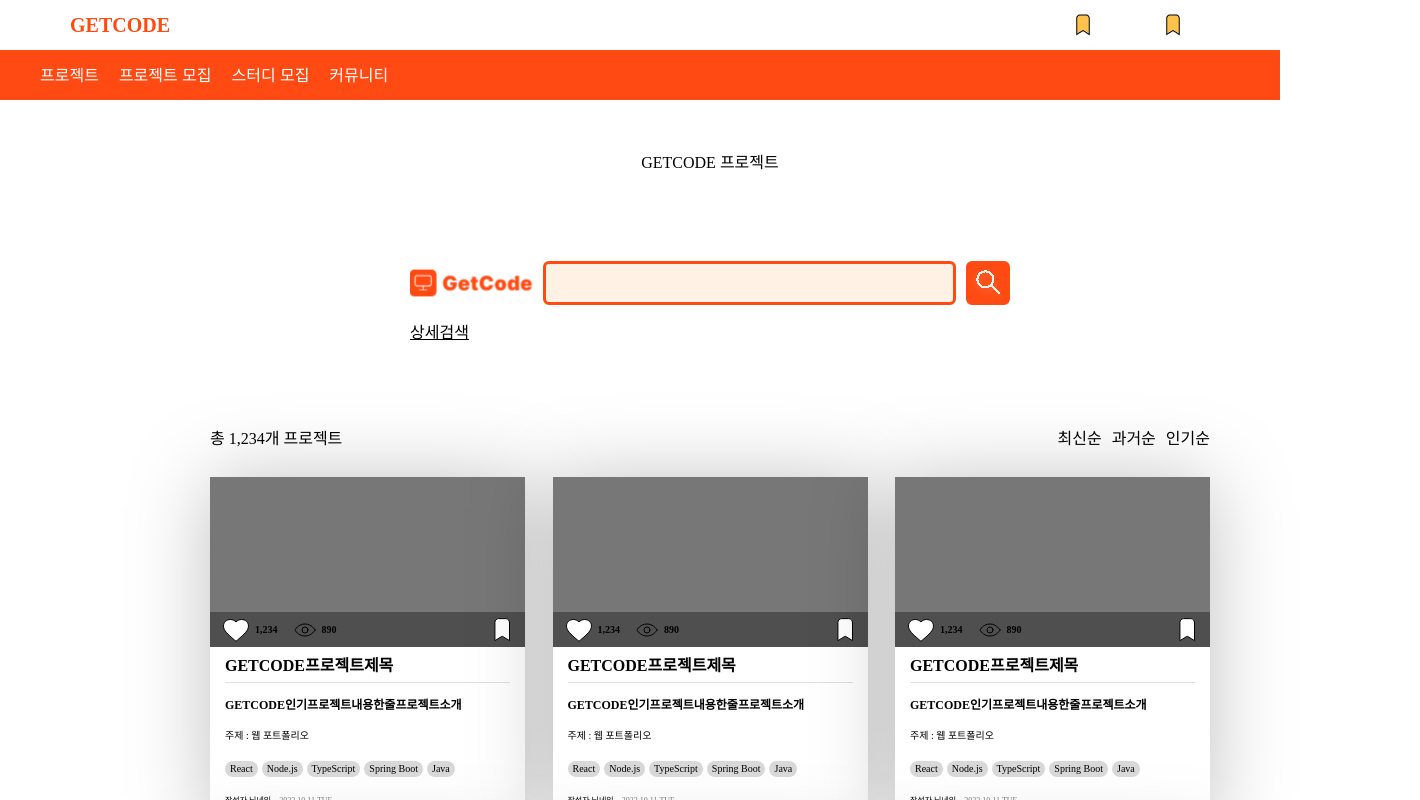
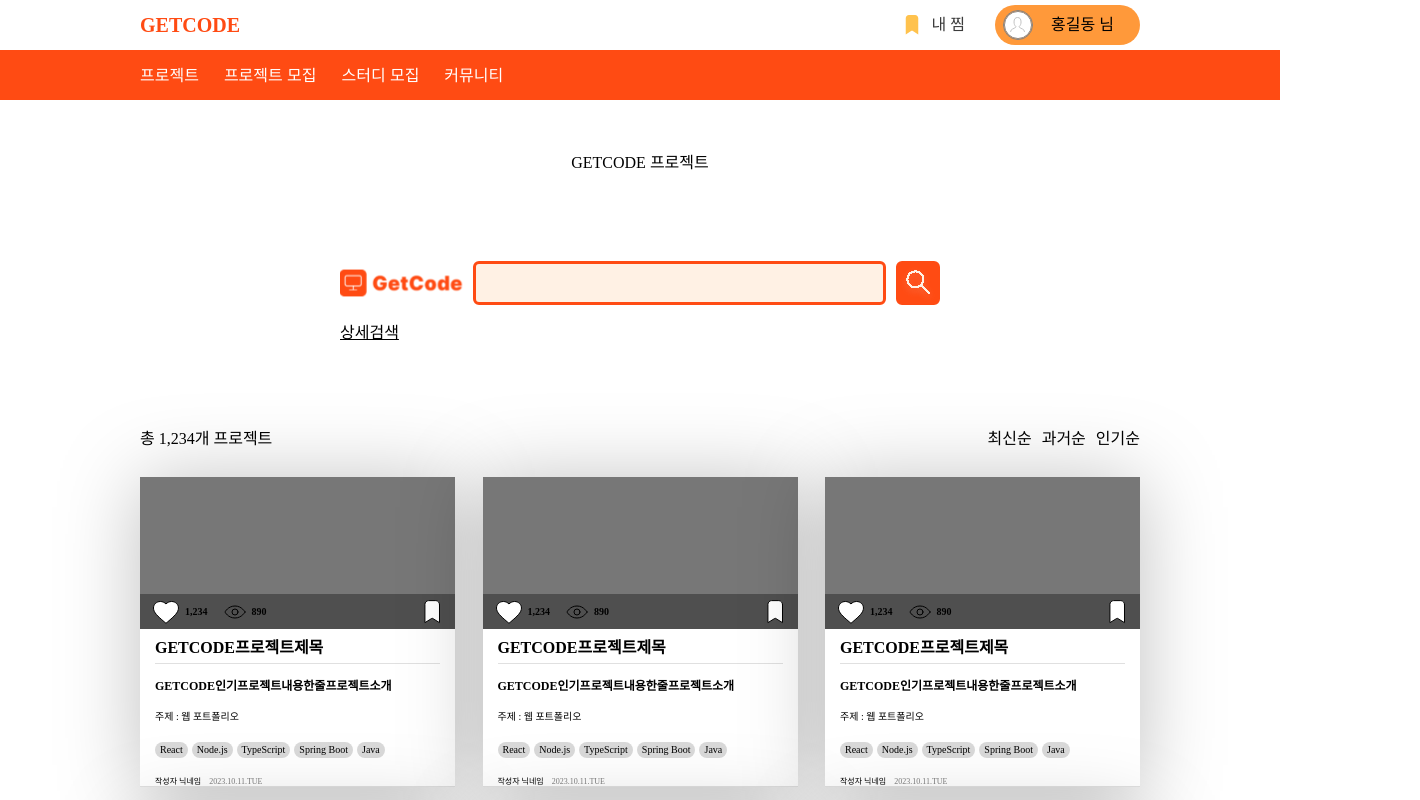
Before and after one commit to GETCODE-Project/Front-End, a Next.js app: page /project in a window 1280 px wide. Shown: the top 800 px of the page, 1420 px wide, since content can reach past the window. Built offline with nearby package versions, Linux system fonts and the light colour scheme.

Commit message:
✨ Feat:  메뉴바페이지연결,프로필버튼및토글 생성

```diff
--- a/components/common/Header.tsx
+++ b/components/common/Header.tsx
@@ -1,15 +1,32 @@
 import styled from 'styled-components';
-
+import ProfileButtonForm from './ProfileButtonForm';
+import { BookMarkSVG } from '@/public/SVG/header';
+import { useState } from 'react';
 
 const Header = () => {
+  const [isToggle, setIsToggle] = useState<boolean>();
+
   return(
     <ContainerDiv>
       <HeaderDiv>
-      <LogoDiv>
-        GETCODE
-      </LogoDiv>
-      <ScrapDiv src = "/Imgs/scrap.png" />
-      <MyProfileDiv src = "/Imgs/scrap.png" />
+        <LogoDiv>
+          GETCODE
+        </LogoDiv>
+        <MenuDiv>
+          <BookMark>
+                <BookMarkSVG/>
+                <span style={{color:'#3C3C3C'}}>내 찜</span>
+          </BookMark>
+          <ProfileButtonForm isToggle={isToggle} setIsToggle={setIsToggle}/>
+        </MenuDiv>
+        {isToggle?
+          <MenuCategory>
+          <Link>로그아웃</Link>
+          <Link>마이페이지</Link>
+        </MenuCategory>
+        :<></>
+        }
+
       </HeaderDiv>
     </ContainerDiv>
   );
@@ -19,38 +36,79 @@
 
 
 const ContainerDiv = styled.div`
-  display: block;
+  display: flex;
+  justify-content: center;
+  align-items: center;
   height: 50px;
   width: 100%;
-`
+`;
+
 const HeaderDiv = styled.div`
-  place-items: center;
-  position: fixed;
-  top: 0;
   display: flex;
-  background-color: white;
-  width: 100%;
-  height: 50px;
-  z-index: 100;
-`
+  justify-content: space-between;
+  align-items: center;
+  position: relative;
+  background-color: #fff;
+  width: 1000px;
+`;
+
 const LogoDiv = styled.div`
-  position: absolute;
-  left: 70px;
-
   color: #ff4b13;
   font-size: 20px;
   font-style: normal;
   font-weight: 700;
   line-height: normal;
-`
+`;
 
-const ScrapDiv = styled.img`
-  position: absolute;
-  right: 40px;
+const MenuDiv = styled.div`
+  display: flex;
+  gap: 30px;
+`;
+
+const BookMark = styled.div`
+  display: flex;
+  justify-content: center;
   align-items: center;
-`
-const MyProfileDiv = styled.img`
-  position: absolute;
-  right: 130px;
+  gap: 5px;
+
+  font-size: 1rem;
+  text-align: center;
+  font-style: normal;
+  font-weight: 500;
+  line-height: 1rem;
+
+  cursor: pointer;
+`;
+
+const MenuCategory = styled.div`
+    display: flex;
+    flex-direction: column;
+    justify-content: start;
+    align-items: center;
+    position: absolute;
+    right: 0;
+    bottom: -31.5625rem;
+    width: 280px;
+    min-height: 31.25rem;
+    z-index: 1000;
+
+    background: linear-gradient(180deg, #fff0e3 43.23%, rgba(255, 240, 227, 0) 100%);
+`;
+const Link = styled.div`
+  display: flex;
   align-items: center;
-`
+  justify-content: center;
+  width: 100%;
+  height: 50px;
+
+  color: #E5A964;
+  font-size: 1rem;
+  font-weight: 700;
+
+  cursor: pointer;
+
+  &:hover{
+    background-color: #ffebd4;
+    font-weight: 900;
+  }
+`;
--- a/components/common/MenuBar.tsx
+++ b/components/common/MenuBar.tsx
@@ -3,48 +3,67 @@
 export default function MenuBar() {
   return (
     <ContainerDiv>
-      <MenuBarUl>
-        <MenuBarLi><MenuLiA href='/ProjectMainPage'>프로젝트</MenuLiA></MenuBarLi>
-        <MenuBarLi>프로젝트 모집</MenuBarLi>
-        <MenuBarLi>스터디 모집</MenuBarLi>
-        <MenuBarLi>커뮤니티</MenuBarLi>
-      </MenuBarUl>
+      <ul>
+        <li>
+          <a
+            href={'/project'}
+            style={{textDecoration: 'none',color: '#fff'}}>프로젝트
+          </a>
+        </li>
+        <li>
+          <a
+            href={'/findProject'}
+            style={{textDecoration: 'none',color: '#fff'}}>프로젝트 모집
+          </a>
+        </li>
+        <li>
+          <a
+            href={'/findStudy'}
+            style={{textDecoration: 'none',color: '#fff'}}>스터디 모집
+          </a>
+        </li>
+        <li>
+          <a
+            href={'/'}
+            style={{textDecoration: 'none',color: '#fff'}}>커뮤니티
+          </a>
+        </li>
+      </ul>
     </ContainerDiv>
   );
 }
 
 const ContainerDiv = styled.div`
-  display: block;
+  display: flex;
+  align-items: center;
+  justify-content: center;
   height: 50px;
   width: 100%;
-`
-const MenuBarUl = styled.ul`
-  position: fixed;
-  height: 50px;
-  display: flex;
-  place-items: center;
-  width: 100%;
-  height: 50px;
-  padding: 0;
-  margin: 0;
+
   background-color: #ff4b13;
-  color: white;
-  list-style-type: none;
-  z-index: 100;
 
+  font-size: 1rem;
+  font-weight: 500;
 
-  font-family: Inter;
-  font-size: 16px;
-  font-weight: 500;
-  letter-spacing: 0em;
-`
-const MenuBarLi = styled.li`
-  margin: 0 10px;
-  font-size: 16px;
-  font-weight: 500;
-  &:first-child { padding-left: 30px;}
-`
-const MenuLiA = styled.a`
-text-decoration: none;
-color: white;
-`
+  & > ul{
+    display: flex;
+    align-items: center;
+    justify-content: start;
+    gap: 25px;
+    width: 1000px;
+    height: 50px;
+
+    color: white;
+    font-family: Inter;
+    font-size: 16px;
+    font-weight: 500;
+    letter-spacing: 0em;
+  }
+
+  & > li{
+    display: flex;
+    align-items: center;
+    justify-content: center;
+
+    }
+`;
--- /dev/null
+++ b/components/common/ProfileButtonForm.tsx
@@ -0,0 +1,72 @@
+import { useState } from "react";
+import styled from "styled-components";
+
+const ProfileButtonForm = ({isToggle, setIsToggle}:any) => {
+    const [isLogin, setIsLogin] = useState<boolean>(false);
+
+    return(
+        <Layout>
+            {!isLogin ?
+            <>
+                <Wrapper onClick={()=>setIsToggle(!isToggle)}>
+                    <Profile>
+                        {/** 임시SVG - 사용자 프로필 들어갈 부분 */}
+                        <svg xmlns="http://www.w3.org/2000/svg" width="30" height="30" viewBox="0 0 30 30" fill="none">
+                            <rect x="0.5" y="0.5" width="29" height="29" rx="14.5" fill="white" stroke="#848383"/>
+                            <path d="M7 22C7 19.1875 10.75 19.1875 12.625 17.3125C13.5625 16.375 10.75 16.375 10.75 11.6875C10.75 8.56281 11.9997 7 14.5 7C17.0003 7 18.25 8.56281 18.25 11.6875C18.25 16.375 15.4375 16.375 16.375 17.3125C18.25 19.1875 22 19.1875 22 22" stroke="#BEBEBE" stroke-linecap="round"/>
+                        </svg>
+                    </Profile>
+                    <span style={{width:'calc(100% - 30px)'}}>홍길동 님</span>
+                </Wrapper>
+            </>
+            :
+                <span id='notLoginText'>로그인</span>
+            }
+        </Layout>
+    )
+}
+
+export default ProfileButtonForm;
+
+const Layout = styled.div`
+    display: flex;
+    align-items: center;
+    justify-content: center;
+    width: 145px;
+    height: 40px;
+
+    border-radius: 100px;
+    background-color: #ff993a;
+
+    font-size: 1rem;
+    text-align: center;
+    font-style: normal;
+    font-weight: 500;
+    line-height: 1rem;
+
+    #notLoginText{
+        color: #FFF1E4;
+    }
+
+    cursor: pointer;
+`;
+
+const Wrapper = styled.div`
+    display: flex;
+    align-items: center;
+    justify-content: start;
+    width: 100%;
+    padding: 0 8px;
+`;
+
+const Profile = styled.div`
+    display: flex;
+    justify-content: center;
+    align-items: center;
+    width: 30px;
+    aspect-ratio: 1/1;
+    overflow: hidden;
+
+    border-radius: 100px;
+    border: 1px solid #848383;
+`;
--- /dev/null
+++ b/public/SVG/header.tsx
@@ -0,0 +1,5 @@
+export const BookMarkSVG =()=> (
+    <svg xmlns="http://www.w3.org/2000/svg" width="30" height="30" viewBox="0 0 30 30" fill="none">
+        <path fill-rule="evenodd" clip-rule="evenodd" d="M21.25 8.32352V24.4822L15.5364 20.8507C15.2091 20.6426 14.7909 20.6426 14.4636 20.8507L8.75 24.4822L8.75 8.32352C8.75 6.48799 10.1491 5 11.875 5L18.125 5C19.8509 5 21.25 6.48799 21.25 8.32352Z" fill="#FFC24D"/>
+    </svg>
+)
--- a/styles/global-style.ts
+++ b/styles/global-style.ts
@@ -5,6 +5,14 @@
 
 export const GlobalStyle = createGlobalStyle`
   ${reset}
+
+  * {
+    box-sizing: border-box;
+  }
+
+  ul, ol {
+    list-style: none;
+  }
 
 /*여기서부터는 팀룰에 따라 자유롭게 커스텀
 
```
Also changed, not shown: components/common/_Header.tsx (added, +56 -0 lines), components/common/_MenuBar.tsx (added, +50 -0 lines).
